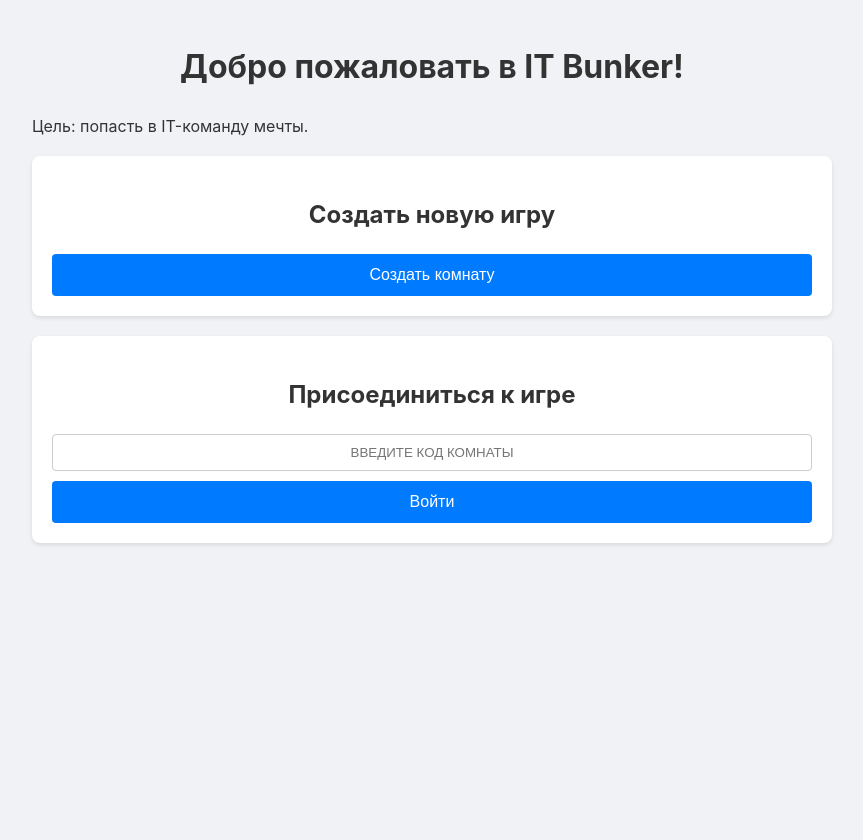
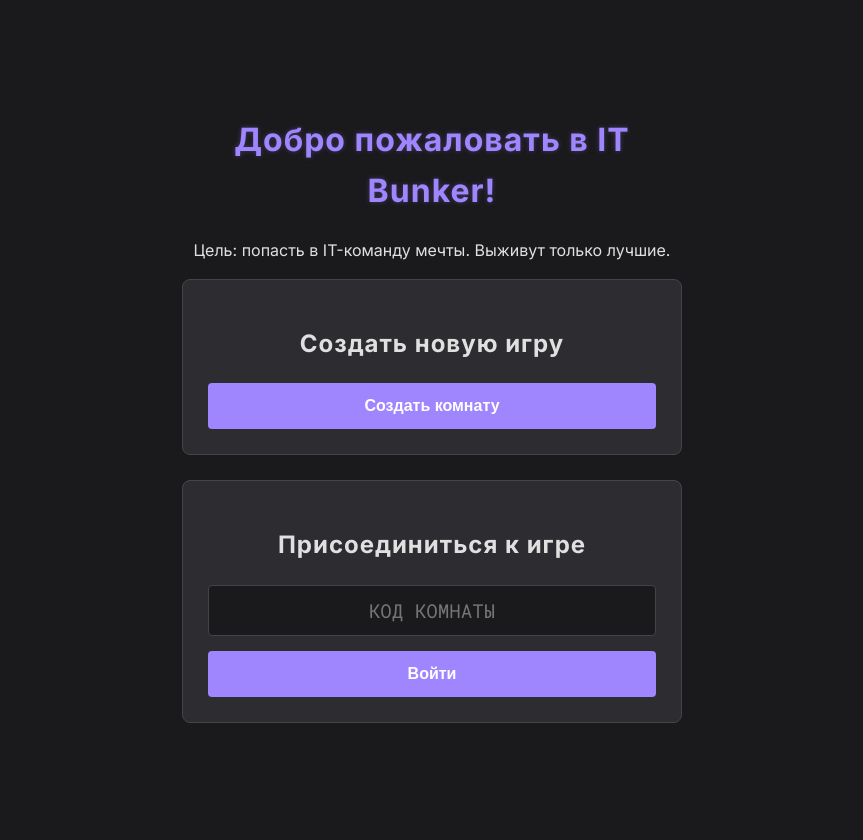
Before and after one commit to Percival250/it-bunker, a Flask app: page / in a window 1280 px wide. Shown: the whole page, without its empty margins (208-1071 px from the left). Before the commit the page ends 545 px from the top, so only its background shows below. Run offline with Flask 3, Linux system fonts and the light colour scheme.

Commit message:
feat: Complete UI redesign

```diff
--- a/static/css/style.css
+++ b/static/css/style.css
@@ -1,68 +1,180 @@
-/* Общие стили для всего сайта */
+/* static/css/style.css */
+
+/* --- 1. Переменные и Базовые Стили --- */
+@import url('https://fonts.googleapis.com/css2?family=Inter:wght@400;700&family=Roboto+Mono&display=swap');
+
+:root {
+    --bg-color: #1a1a1d;
+    --surface-color: #2c2c31;
+    --primary-color: #9f86ff;
+    --text-color: #e0e0e0;
+    --border-color: #444449;
+    --danger-color: #c3423f;
+}
+
 body {
-    font-family: -apple-system, BlinkMacSystemFont, 'Segoe UI', Roboto, Helvetica, Arial, sans-serif;
-    background-color: #f0f2f5;
-    color: #333;
+    background-color: var(--bg-color);
+    color: var(--text-color);
+    font-family: 'Inter', -apple-system, BlinkMacSystemFont, 'Segoe UI', Roboto, Helvetica, Arial, sans-serif;
     margin: 0;
     padding: 20px;
     line-height: 1.6;
+    display: flex;
+    justify-content: center;
+    align-items: center;
+    min-height: 100vh;
 }
 
 .container {
-    max-width: 800px;
+    width: 100%;
+    max-width: 1200px; /* Увеличим максимальную ширину для игрового поля */
     margin: 0 auto;
 }
 
+/* --- 2. Типографика --- */
 h1, h2 {
     text-align: center;
+    font-weight: 700;
+    letter-spacing: 1px;
 }
 
-/* Стили для карточек */
-.card {
-    background-color: #fff;
-    border-radius: 8px;
-    padding: 20px;
-    margin-bottom: 20px;
-    box-shadow: 0 2px 4px rgba(0, 0, 0, 0.1);
+h1 {
+    color: var(--primary-color);
+    text-shadow: 0 0 5px rgba(159, 134, 255, 0.3);
 }
 
-/* Стили для форм */
+.room-code-span {
+    font-family: 'Roboto Mono', monospace;
+    background-color: var(--surface-color);
+    padding: 2px 8px;
+    border-radius: 4px;
+    border: 1px solid var(--border-color);
+}
+
+/* --- 3. Основные блоки (.card) --- */
+.card {
+    background-color: var(--surface-color);
+    border: 1px solid var(--border-color);
+    border-radius: 8px;
+    padding: 25px;
+    margin-bottom: 25px;
+    box-shadow: none; /* Убираем тень */
+}
+
+/* --- 4. Формы (кнопки, поля ввода) --- */
 input[type="text"] {
     width: 100%;
-    padding: 10px;
-    margin-bottom: 10px;
-    border: 1px solid #ccc;
+    padding: 12px;
+    margin-bottom: 15px;
+    border: 1px solid var(--border-color);
     border-radius: 4px;
-    box-sizing: border-box; /* Важно для правильной ширины */
+    box-sizing: border-box;
     text-align: center;
     text-transform: uppercase;
+    background-color: var(--bg-color);
+    color: var(--text-color);
+    font-family: 'Roboto Mono', monospace;
+    font-size: 1.2rem;
+}
+
+input[type="text"]:focus {
+    outline: 2px solid var(--primary-color);
+    border-color: var(--primary-color);
 }
 
 button {
     width: 100%;
-    padding: 12px;
+    padding: 14px;
     border: none;
     border-radius: 4px;
-    background-color: #007bff;
-    color: white;
+    background-color: var(--primary-color);
+    color: #fff;
     font-size: 16px;
+    font-weight: 700;
     cursor: pointer;
-    transition: background-color 0.2s;
+    transition: all 0.2s ease-in-out;
 }
 
-button:hover {
-    background-color: #0056b3;
+button:hover:not(:disabled) {
+    transform: translateY(-2px);
+    box-shadow: 0 4px 10px rgba(159, 134, 255, 0.2);
 }
 
-/* --- АДАПТИВНОСТЬ --- */
-/* На экранах шириной менее 600px (типичные смартфоны)
-   уменьшим отступы у body для экономии места. */
-@media (max-width: 600px) {
-    body {
-        padding: 10px;
-    }
+button:disabled {
+    background-color: #555;
+    cursor: not-allowed;
+    opacity: 0.6;
+}
 
-    .card {
-        padding: 15px;
+/* --- 5. Игровая страница (сетка и элементы) --- */
+.game-grid {
+    display: grid;
+    grid-template-columns: 1fr; /* Одна колонка по умолчанию для мобильных */
+    gap: 25px;
+}
+
+/* Две колонки для экранов шире 900px */
+@media (min-width: 900px) {
+    .game-grid {
+        grid-template-columns: 400px 1fr;
     }
 }
+
+.game-sidebar {
+    display: flex;
+    flex-direction: column;
+    gap: 25px;
+}
+
+#revealed-cards-area {
+    display: grid;
+    grid-template-columns: repeat(auto-fill, minmax(250px, 1fr));
+    gap: 15px;
+    align-items: flex-start;
+}
+.player-board {
+    border: 1px solid var(--border-color);
+    border-radius: 8px;
+    padding: 15px;
+    background-color: var(--bg-color);
+}
+.player-board h3 {
+    margin-top: 0;
+    text-align: center;
+    border-bottom: 1px solid var(--border-color);
+    padding-bottom: 10px;
+    font-size: 1rem;
+}
+
+.revealed-card {
+    background-color: var(--surface-color);
+    padding: 8px;
+    margin-top: 8px;
+    border-radius: 4px;
+    border: 1px solid var(--border-color);
+}
+.revealed-card p {
+    margin: 0;
+    font-size: 0.9rem;
+}
+
+#my-cards .card-item {
+    border: 1px solid var(--border-color);
+    padding: 15px;
+    margin-top: 10px;
+    border-radius: 5px;
+    cursor: pointer;
+    transition: all 0.2s ease-in-out;
+}
+
+#my-cards .card-item:hover {
+    border-color: var(--primary-color);
+    background-color: #333336;
+}
+
+#my-cards .card-item.disabled {
+    opacity: 0.4;
+    cursor: not-allowed;
+    background-color: transparent;
+    border-style: dashed;
+}
--- a/static/js/game.js
+++ b/static/js/game.js
@@ -39,8 +39,9 @@ document.addEventListener('DOMContentLoaded', () => {
                 description: cardElement.dataset.description
             };
             socket.emit('reveal_card', { card: cardData });
+
+            // ИЗМЕНЕНИЕ: Используем класс вместо прямого стиля
             cardElement.classList.add('disabled');
-            cardElement.style.opacity = '0.5';
         }
     });
 
--- a/templates/base.html
+++ b/templates/base.html
@@ -1,3 +1,4 @@
+<!-- templates/base.html -->
 <!DOCTYPE html>
 <html lang="ru">
 <head>
@@ -5,45 +6,16 @@
     <meta name="viewport" content="width=device-width, initial-scale=1.0">
     <title>IT Bunker Game</title>
 
-    <!-- Подключаем внешний файл стилей -->
+    <!-- Подключаем шрифты с Google Fonts -->
+    <link rel="preconnect" href="https://fonts.googleapis.com">
+    <link rel="preconnect" href="https://fonts.gstatic.com" crossorigin>
+    <link href="https://fonts.googleapis.com/css2?family=Inter:wght@400;700&family=Roboto+Mono&display=swap" rel="stylesheet">
+
+    <!-- Подключаем наш новый внешний файл стилей -->
     <link rel="stylesheet" href="{{ url_for('static', filename='css/style.css') }}">
-
-    <!-- Встроенные стили для динамических элементов -->
-    <style>
-        /* Стили для досок игроков, как и договаривались */
-        #revealed-cards-area {
-            display: flex;
-            flex-wrap: wrap;
-            gap: 15px;
-            align-items: flex-start;
-        }
-        .player-board {
-            flex: 1;
-            min-width: 250px;
-            border: 1px solid #e0e0e0;
-            border-radius: 8px;
-            padding: 10px;
-            background-color: #f9f9f9;
-        }
-        .player-board h3 {
-            margin-top: 0;
-            text-align: center;
-            border-bottom: 1px solid #ddd;
-            padding-bottom: 5px;
-        }
-        .revealed-card {
-            background-color: #fff;
-        }
-        .card-item.disabled {
-            opacity: 0.5;
-            cursor: not-allowed;
-            pointer-events: none;
-        }
-    </style>
 </head>
 <body>
     <div class="container">
-        <!-- СЮДА FLASK БУДЕТ ВСТАВЛЯТЬ СОДЕРЖИМОЕ ДРУГИХ СТРАНИЦ -->
         {% block content %}
         {% endblock %}
     </div>
--- a/templates/index.html
+++ b/templates/index.html
@@ -1,21 +1,23 @@
+<!-- templates/index.html -->
 {% extends 'base.html' %}
 {% block content %}
+    <div style="max-width: 500px; margin: auto;">
         <h1>Добро пожаловать в IT Bunker!</h1>
-    <p>Цель: попасть в IT-команду мечты.</p>
+        <p style="text-align: center;">Цель: попасть в IT-команду мечты. Выживут только лучшие.</p>
 
         <div class="card">
             <h2>Создать новую игру</h2>
-        <form action="/create_room" method="post">
+            <form action="{{ url_for('create_room') }}" method="post">
                 <button type="submit">Создать комнату</button>
             </form>
         </div>
 
         <div class="card">
             <h2>Присоединиться к игре</h2>
-        <!-- СТАЛО -->
-        <form action="{{ url_for('join_room_action') }}" method="post"> <!-- ИЗМЕНЕНИЕ ЗДЕСЬ -->
-            <input type="text" name="room_code" placeholder="Введите код комнаты" maxlength="5" required>
+            <form action="{{ url_for('join_room_action') }}" method="post">
+                <input type="text" name="room_code" placeholder="КОД КОМНАТЫ" maxlength="5" required>
                 <button type="submit">Войти</button>
             </form>
         </div>
+    </div>
 {% endblock %}
```
Also changed, not shown: templates/game.html (+23 -18 lines). Lines whose indentation alone changed are shown as unchanged.
